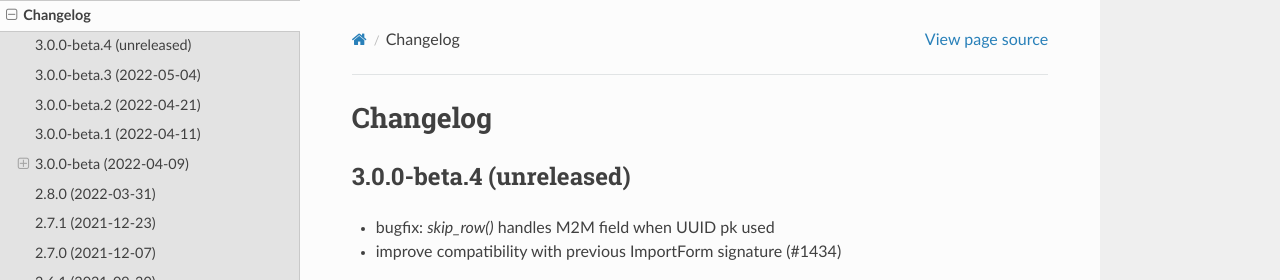
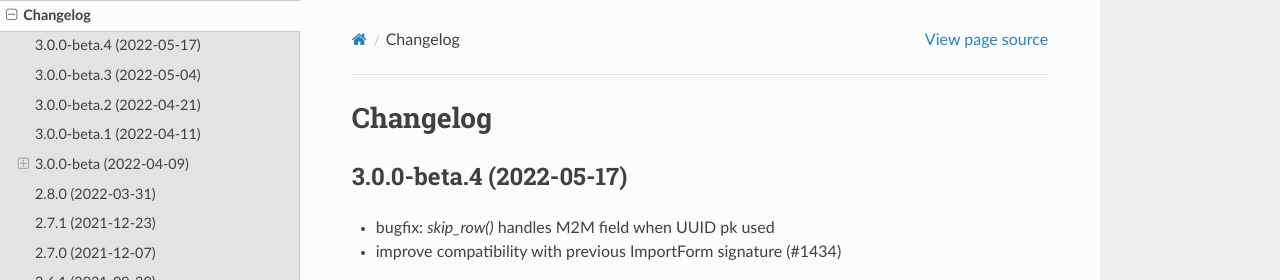
Before and after one commit to django-import-export/django-import-export, a Sphinx documentation site: the page built from docs/changelog.rst, in a window 1280 px wide and 900 px high. Shown: the top 280 px of the window. Built offline with Sphinx 7.4.7 and the Read the Docs theme 2.0.0, drawn with Linux system fonts in a browser that asks for light colours.

Commit message:
Preparing release 3.0.0-beta.4

```diff
--- a/docs/changelog.rst
+++ b/docs/changelog.rst
@@ -1,7 +1,7 @@
 Changelog
 =========
 
-3.0.0-beta.4 (unreleased)
+3.0.0-beta.4 (2022-05-17)
 -------------------------
 
 - bugfix: `skip_row()` handles M2M field when UUID pk used
--- a/import_export/__init__.py
+++ b/import_export/__init__.py
@@ -1 +1 @@
-__version__ = '3.0.0-beta.4.dev0'
+__version__ = '3.0.0-beta.4'
```
